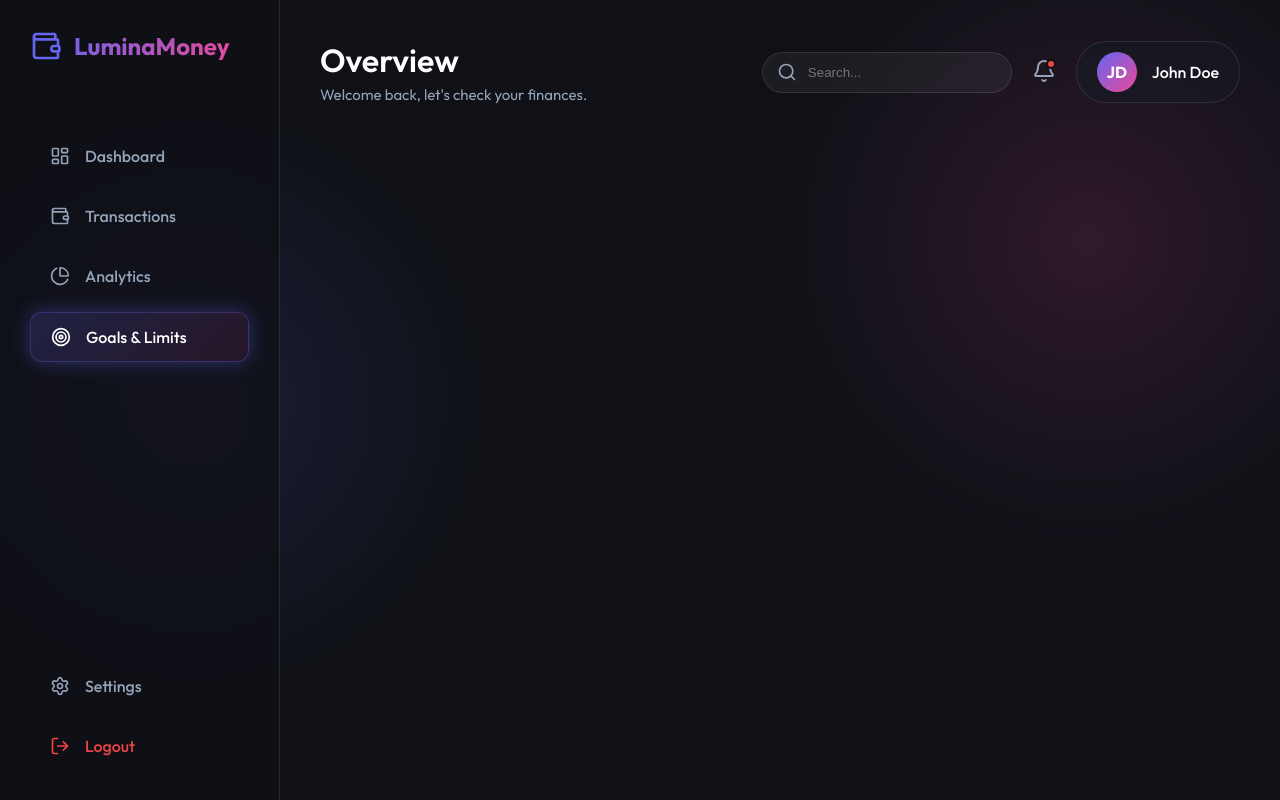
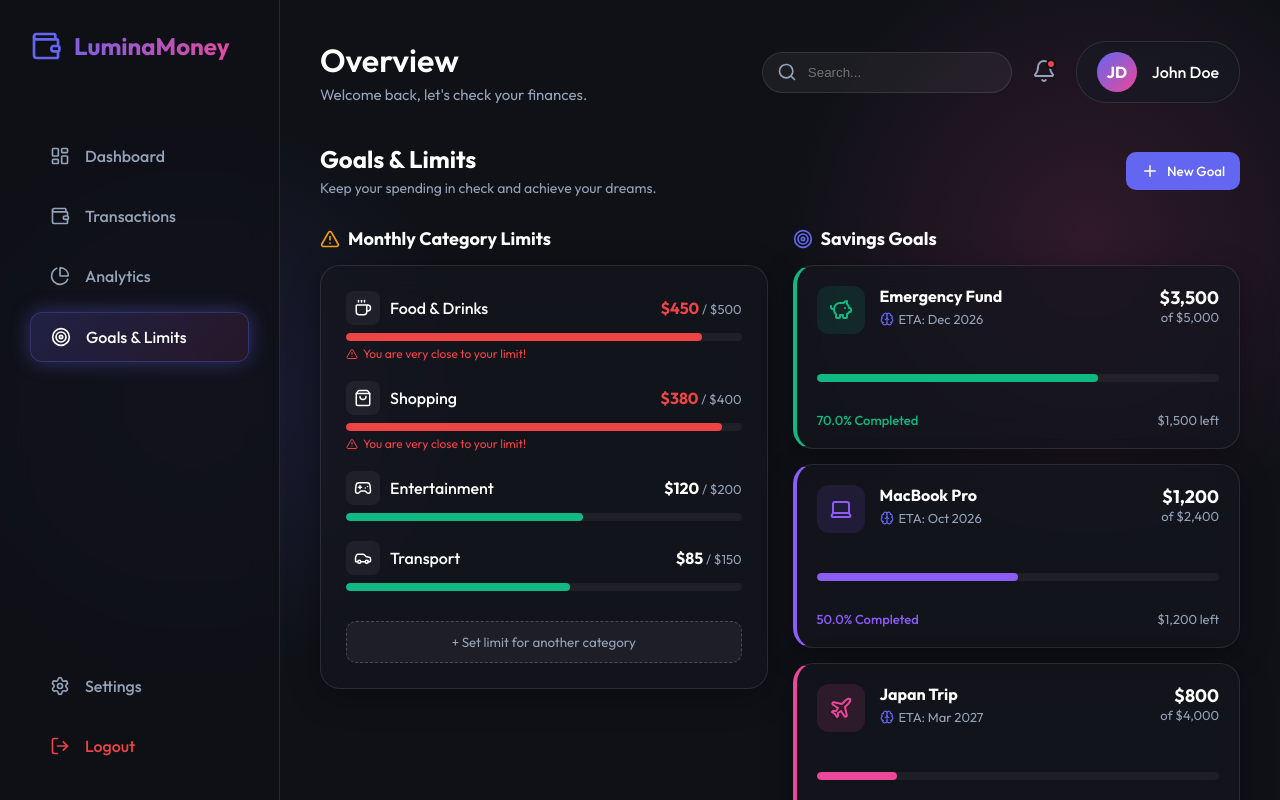
Before and after one commit to Hieu-250903/financial-management, a React (Vite) app: page / in a window 1280 px wide. Both pictures are taken after a click on the link "Goals & Limits". Built offline with nearby package versions, Linux system fonts and the light colour scheme.

Commit message:
feat: implement goals and limits module with progress tracking UI

```diff
--- a/src/App.tsx
+++ b/src/App.tsx
@@ -12,6 +12,7 @@ import {
 import Dashboard from './components/Dashboard';
 import Transactions from './components/Transactions';
 import Analytics from './components/Analytics';
+import Goals from './components/Goals';
 
 function App() {
   const [activeTab, setActiveTab] = useState('dashboard');
@@ -97,6 +98,7 @@ function App() {
         {activeTab === 'dashboard' && <Dashboard />}
         {activeTab === 'transactions' && <Transactions />}
         {activeTab === 'analytics' && <Analytics />}
+        {activeTab === 'goals' && <Goals />}
       </main>
     </div>
   );
--- /dev/null
+++ b/src/components/Goals.tsx
@@ -0,0 +1,186 @@
+import React, { useState } from 'react';
+import {
+  Target,
+  AlertTriangle,
+  Plus,
+  Plane,
+  Laptop,
+  PiggyBank,
+  Coffee,
+  ShoppingBag,
+  Gamepad2,
+  Car,
+  CheckCircle2,
+  Brain
+} from 'lucide-react';
+
+const limitsData = [
+  { id: 1, category: 'Food & Drinks', spent: 450, budget: 500, icon: <Coffee size={18} /> },
+  { id: 2, category: 'Shopping', spent: 380, budget: 400, icon: <ShoppingBag size={18} /> },
+  { id: 3, category: 'Entertainment', spent: 120, budget: 200, icon: <Gamepad2 size={18} /> },
+  { id: 4, category: 'Transport', spent: 85, budget: 150, icon: <Car size={18} /> }
+];
+
+const goalsData = [
+  { id: 1, title: 'Emergency Fund', saved: 3500, target: 5000, icon: <PiggyBank size={24} color="#10b981" />, date: 'Dec 2026', color: '#10b981' },
+  { id: 2, title: 'MacBook Pro', saved: 1200, target: 2400, icon: <Laptop size={24} color="#8b5cf6" />, date: 'Oct 2026', color: '#8b5cf6' },
+  { id: 3, title: 'Japan Trip', saved: 800, target: 4000, icon: <Plane size={24} color="#ec4899" />, date: 'Mar 2027', color: '#ec4899' }
+];
+
+const Goals: React.FC = () => {
+
+  const getProgressColor = (spent: number, budget: number) => {
+    const percentage = (spent / budget) * 100;
+    if (percentage >= 90) return 'var(--danger)'; // Red
+    if (percentage >= 75) return 'var(--warning)'; // Yellow
+    return 'var(--success)'; // Green
+  };
+
+  return (
+    <div style={{ display: 'flex', flexDirection: 'column', gap: '30px', paddingBottom: '30px' }}>
+
+      <div style={{ display: 'flex', justifyContent: 'space-between', alignItems: 'center' }}>
+        <div>
+          <h2 style={{ margin: 0 }}>Goals & Limits</h2>
+          <p style={{ color: 'var(--text-secondary)', fontSize: '14px', marginTop: '5px' }}>Keep your spending in check and achieve your dreams.</p>
+        </div>
+        <button style={{ background: 'var(--primary)', border: 'none', color: 'white', padding: '10px 15px', borderRadius: '10px', display: 'flex', alignItems: 'center', gap: '8px', cursor: 'pointer', fontWeight: '500' }}>
+          <Plus size={18} />
+          <span>New Goal</span>
+        </button>
+      </div>
+
+      <div style={{ display: 'grid', gridTemplateColumns: '1fr 1fr', gap: '25px' }}>
+
+        {/* Monthly Budgets & Limits Section */}
+        <div style={{ display: 'flex', flexDirection: 'column', gap: '15px' }}>
+          <h3 style={{ margin: 0, fontSize: '18px', display: 'flex', alignItems: 'center', gap: '8px' }}>
+            <AlertTriangle size={20} color="var(--warning)" />
+            Monthly Category Limits
+          </h3>
+
+          <div className="glass-panel" style={{ padding: '25px', display: 'flex', flexDirection: 'column', gap: '20px' }}>
+            {limitsData.map(limit => {
+              const percentage = Math.min((limit.spent / limit.budget) * 100, 100);
+              const color = getProgressColor(limit.spent, limit.budget);
+              const isNearLimit = percentage >= 85;
+
+              return (
+                <div key={limit.id}>
+                  <div style={{ display: 'flex', justifyContent: 'space-between', marginBottom: '8px', alignItems: 'center' }}>
+                    <div style={{ display: 'flex', alignItems: 'center', gap: '10px' }}>
+                      <div style={{ background: 'rgba(255,255,255,0.05)', padding: '8px', borderRadius: '8px', display: 'flex' }}>
+                        {limit.icon}
+                      </div>
+                      <span style={{ fontWeight: '500' }}>{limit.category}</span>
+                    </div>
+                    <div style={{ textAlign: 'right' }}>
+                      <span style={{ fontWeight: 'bold', color: isNearLimit ? color : 'white' }}>${limit.spent}</span>
+                      <span style={{ color: 'var(--text-secondary)', fontSize: '13px' }}> / ${limit.budget}</span>
+                    </div>
+                  </div>
+                  <div style={{ width: '100%', height: '8px', background: 'rgba(255,255,255,0.05)', borderRadius: '10px', overflow: 'hidden' }}>
+                    <div style={{
+                      width: `${percentage}%`,
+                      height: '100%',
+                      background: color,
+                      borderRadius: '10px',
+                      transition: 'width 0.5s ease-in-out'
+                    }}></div>
+                  </div>
+                  {isNearLimit && (
+                    <div style={{ fontSize: '12px', color: color, marginTop: '5px', display: 'flex', alignItems: 'center', gap: '5px' }}>
+                      <AlertTriangle size={12} />
+                      You are very close to your limit!
+                    </div>
+                  )}
+                </div>
+              );
+            })}
+
+            <button style={{ background: 'rgba(255,255,255,0.05)', border: '1px dashed rgba(255,255,255,0.2)', color: 'var(--text-secondary)', padding: '12px', borderRadius: '10px', marginTop: '10px', cursor: 'pointer', transition: 'all 0.2s' }} className="btn-hover-border">
+              + Set limit for another category
+            </button>
+          </div>
+        </div>
+
+        {/* Savings Goals Section */}
+        <div style={{ display: 'flex', flexDirection: 'column', gap: '15px' }}>
+          <h3 style={{ margin: 0, fontSize: '18px', display: 'flex', alignItems: 'center', gap: '8px' }}>
+            <Target size={20} color="var(--primary)" />
+            Savings Goals
+          </h3>
+
+          <div style={{ display: 'flex', flexDirection: 'column', gap: '15px' }}>
+            {goalsData.map(goal => {
+              const percentage = Math.min((goal.saved / goal.target) * 100, 100);
+
+              return (
+                <div key={goal.id} className="glass-panel content-card" style={{ padding: '20px', borderLeft: `4px solid ${goal.color}` }}>
+                  <div style={{ display: 'flex', justifyContent: 'space-between', alignItems: 'flex-start' }}>
+                    <div style={{ display: 'flex', gap: '15px' }}>
+                      <div style={{ background: `${goal.color}20`, padding: '12px', borderRadius: '12px', display: 'flex', alignItems: 'center', justifyContent: 'center' }}>
+                        {goal.icon}
+                      </div>
+                      <div>
+                        <h4 style={{ margin: '0 0 5px 0', fontSize: '16px' }}>{goal.title}</h4>
+                        <div style={{ fontSize: '13px', color: 'var(--text-secondary)', display: 'flex', alignItems: 'center', gap: '5px' }}>
+                          <Brain size={14} color="var(--primary)" />
+                          ETA: {goal.date}
+                        </div>
+                      </div>
+                    </div>
+                    <div style={{ textAlign: 'right' }}>
+                      <div style={{ fontSize: '18px', fontWeight: 'bold' }}>${goal.saved.toLocaleString()}</div>
+                      <div style={{ fontSize: '13px', color: 'var(--text-secondary)' }}>of ${goal.target.toLocaleString()}</div>
+                    </div>
+                  </div>
+
+                  <div style={{ width: '100%', height: '8px', background: 'rgba(255,255,255,0.05)', borderRadius: '10px', overflow: 'hidden', marginTop: '20px' }}>
+                    <div style={{
+                      width: `${percentage}%`,
+                      height: '100%',
+                      background: goal.color,
+                      borderRadius: '10px',
+                      transition: 'width 0.5s ease-in-out'
+                    }}></div>
+                  </div>
+
+                  <div style={{ display: 'flex', justifyContent: 'space-between', marginTop: '10px', fontSize: '13px' }}>
+                    <span style={{ color: goal.color, fontWeight: '500' }}>{percentage.toFixed(1)}% Completed</span>
+                    <span style={{ color: 'var(--text-secondary)' }}>${(goal.target - goal.saved).toLocaleString()} left</span>
+                  </div>
+                </div>
+              );
+            })}
+          </div>
+        </div>
+
+      </div>
+
+      {/* AI Success Banner */}
+      <div className="glass-panel" style={{ background: 'linear-gradient(90deg, rgba(16, 185, 129, 0.1), rgba(16, 185, 129, 0.05))', border: '1px solid rgba(16, 185, 129, 0.2)', padding: '20px', display: 'flex', alignItems: 'center', gap: '20px' }}>
+        <CheckCircle2 size={32} color="#10b981" />
+        <div>
+          <h4 style={{ margin: '0 0 5px 0', color: 'white', fontSize: '16px' }}>You're on track!</h4>
+          <p style={{ margin: 0, color: 'var(--text-secondary)', fontSize: '14px' }}>
+            Based on your current saving rate, you will reach your <strong>Emergency Fund</strong> goal 2 months earlier than expected. Keep it up!
+          </p>
+        </div>
+        <button style={{ marginLeft: 'auto', background: '#10b981', border: 'none', color: 'white', padding: '10px 20px', borderRadius: '8px', cursor: 'pointer', fontWeight: '500' }}>
+          Add Funds
+        </button>
+      </div>
+
+      <style>{`
+        .btn-hover-border:hover {
+          border-color: var(--primary) !important;
+          color: white !important;
+        }
+      `}</style>
+
+    </div>
+  );
+};
+
+export default Goals;
```
Also changed, not shown: 1 other file (tests, documents, lock files or other folders).
